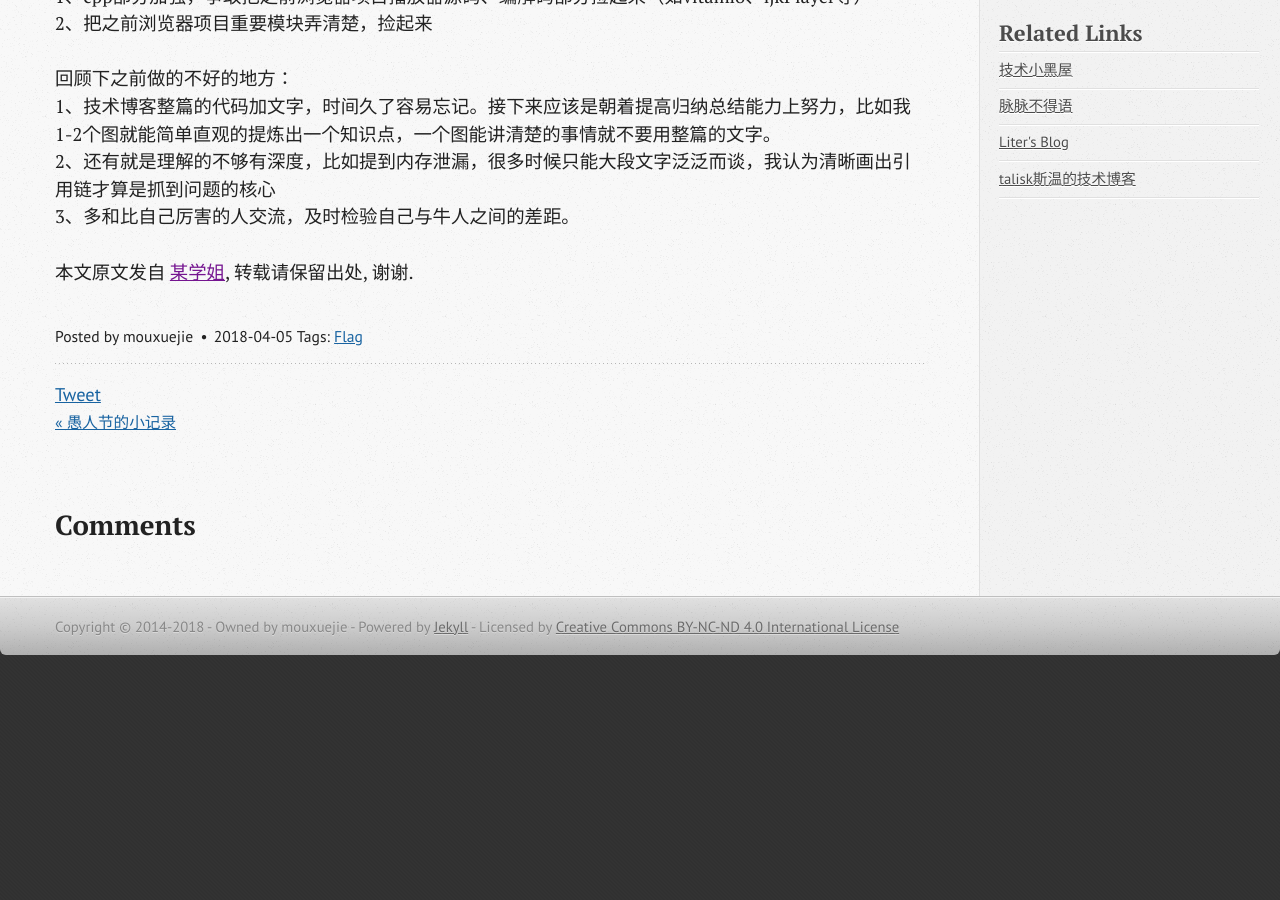
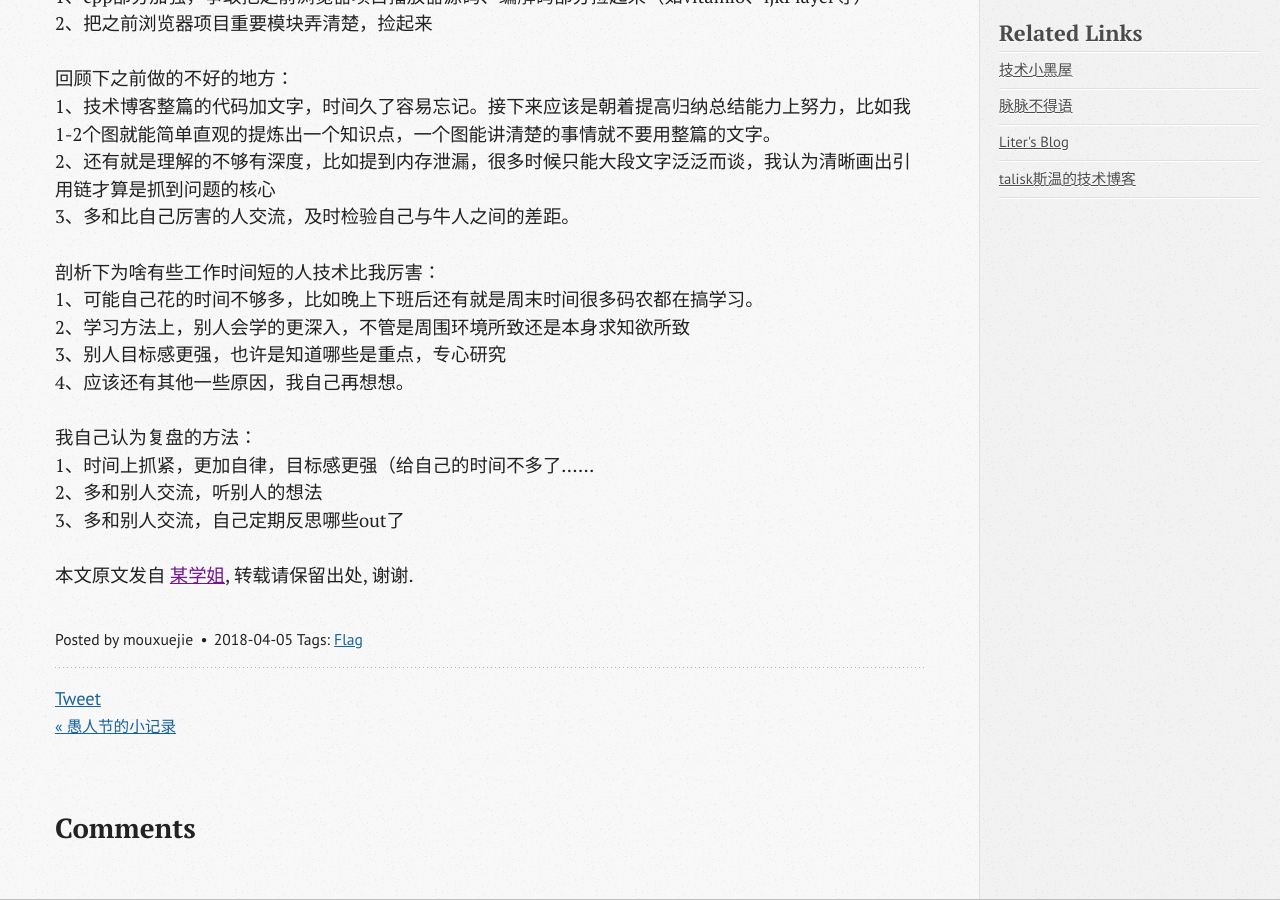
Before and after one commit to wangxinghe/wangxinghe.github.io, a Jekyll site: the page built from _posts/2018-04-05-april-flag.md, in a window 1280 px wide and 900 px high, scrolled down 1218 px. Built offline with Jekyll 4.4.1, drawn with Linux system fonts in a browser that asks for light colours; comment, search, counter and statistics services are not loaded; before the commit the page ends 1917 px from its top, so only the background shows below that.

Commit message:
[update]2018-04-05-april-flag

```diff
--- a/_posts/2018-04-05-april-flag.md
+++ b/_posts/2018-04-05-april-flag.md
@@ -45,3 +45,14 @@ tags: [Flag]
 1、技术博客整篇的代码加文字，时间久了容易忘记。接下来应该是朝着提高归纳总结能力上努力，比如我1-2个图就能简单直观的提炼出一个知识点，一个图能讲清楚的事情就不要用整篇的文字。
 2、还有就是理解的不够有深度，比如提到内存泄漏，很多时候只能大段文字泛泛而谈，我认为清晰画出引用链才算是抓到问题的核心
 3、多和比自己厉害的人交流，及时检验自己与牛人之间的差距。
+
+剖析下为啥有些工作时间短的人技术比我厉害：
+1、可能自己花的时间不够多，比如晚上下班后还有就是周末时间很多码农都在搞学习。
+2、学习方法上，别人会学的更深入，不管是周围环境所致还是本身求知欲所致
+3、别人目标感更强，也许是知道哪些是重点，专心研究
+4、应该还有其他一些原因，我自己再想想。
+
+我自己认为复盘的方法：
+1、时间上抓紧，更加自律，目标感更强（给自己的时间不多了……
+2、多和别人交流，听别人的想法
+3、多和别人交流，自己定期反思哪些out了
```
